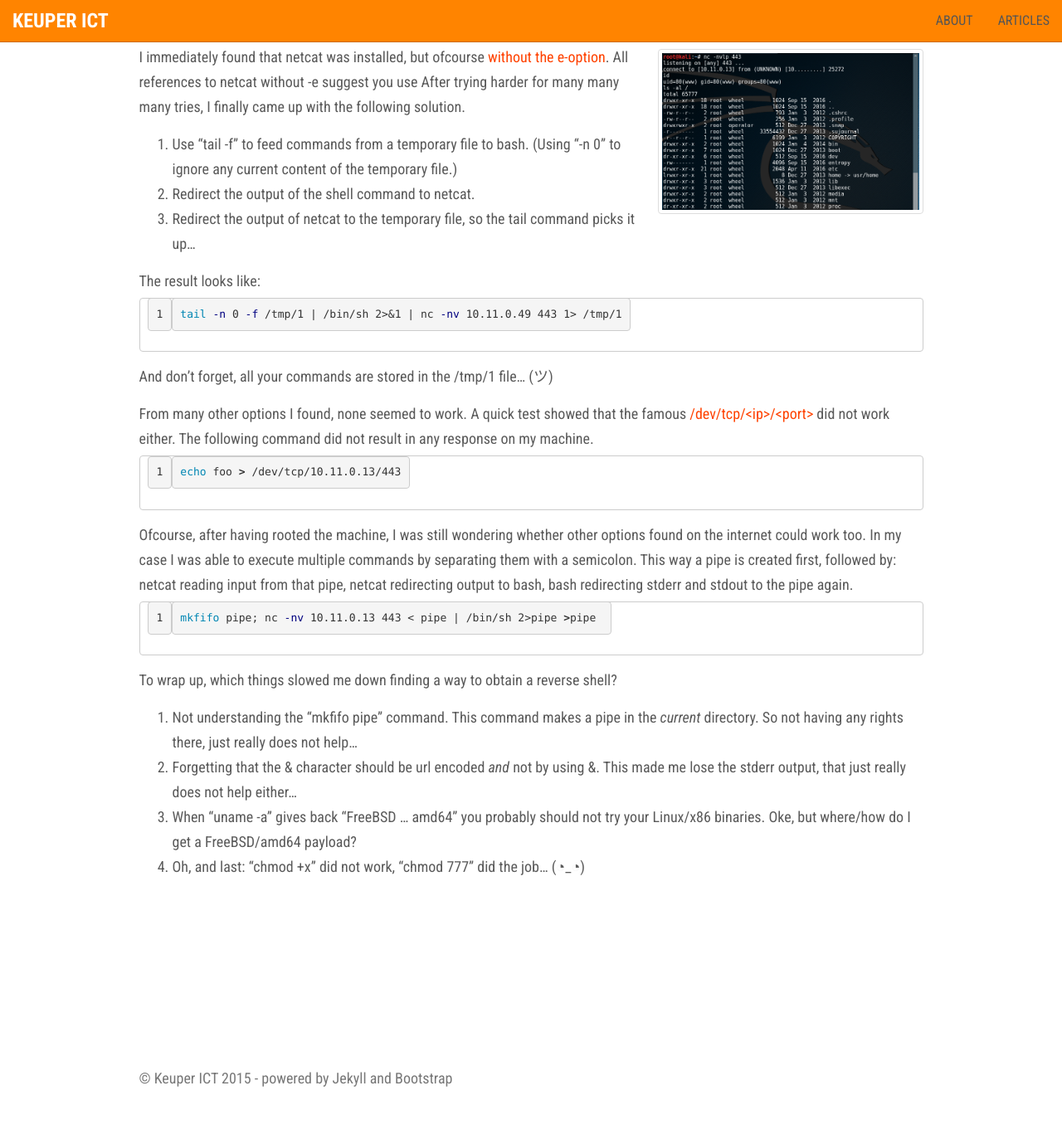
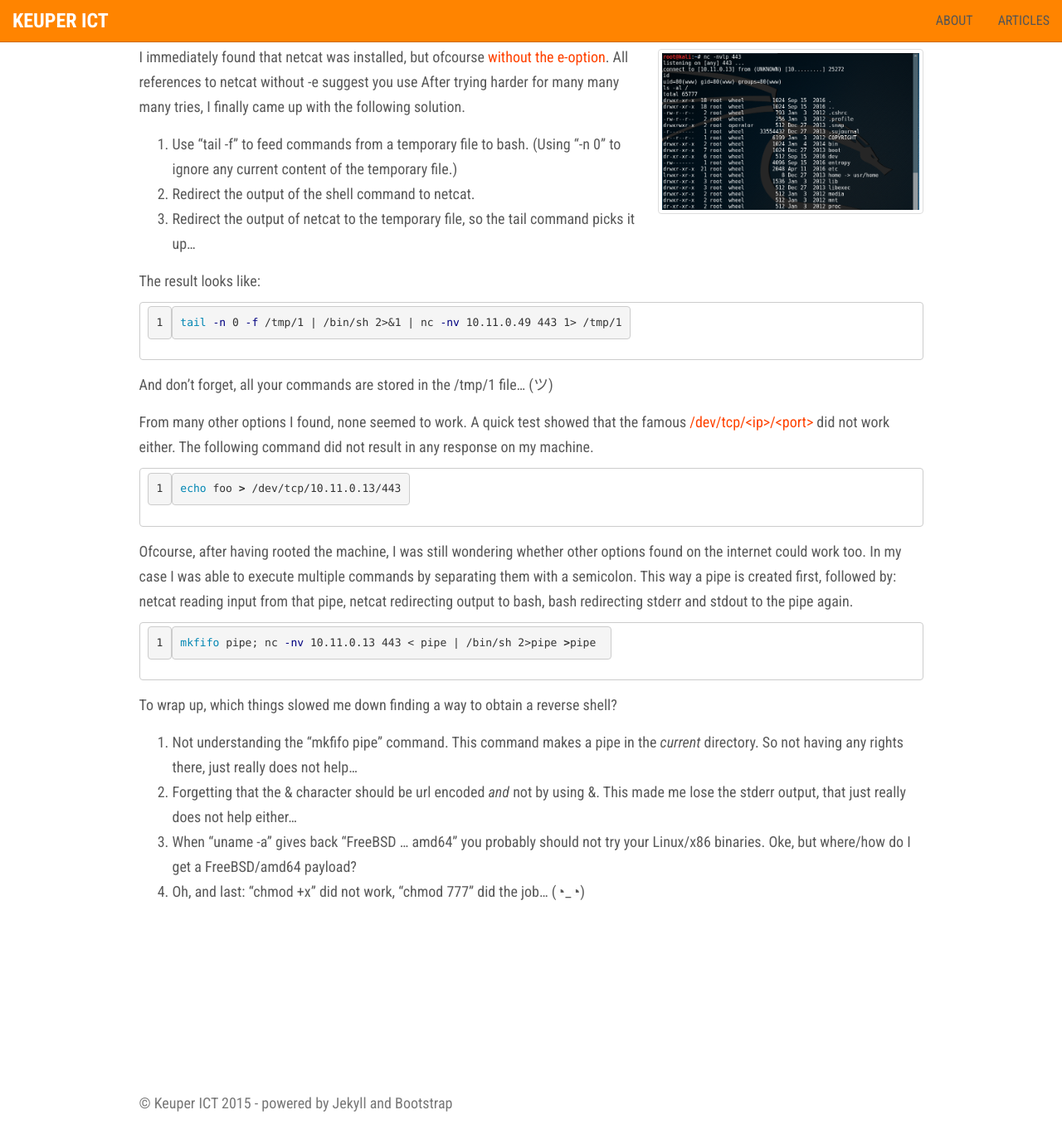
Before and after one commit to jkeuper/jkeuper.github.io, a Jekyll site: the page built from _posts/2017-08-26-netcat-without-e.md, in a window 1280 px wide and 1400 px high, scrolled down 886 px. Shown: the top 1379 px of the window at 83% size. Built offline with Jekyll 4.4.1, drawn with Linux system fonts in a browser that asks for light colours; nearby versions of some CDN libraries.

Commit message:
Updated git image, tweaked spacing

```diff
--- a/css/style.scss
+++ b/css/style.scss
@@ -270,8 +270,7 @@ aside {
 }
 
 pre {
-//     margin: 75px -100px;
-     margin-top: -10px;
+     margin-top: -5px;
      margin-bottom: 15px;
 }
 
```
Also changed, not shown: images/posts/git.jpg.
